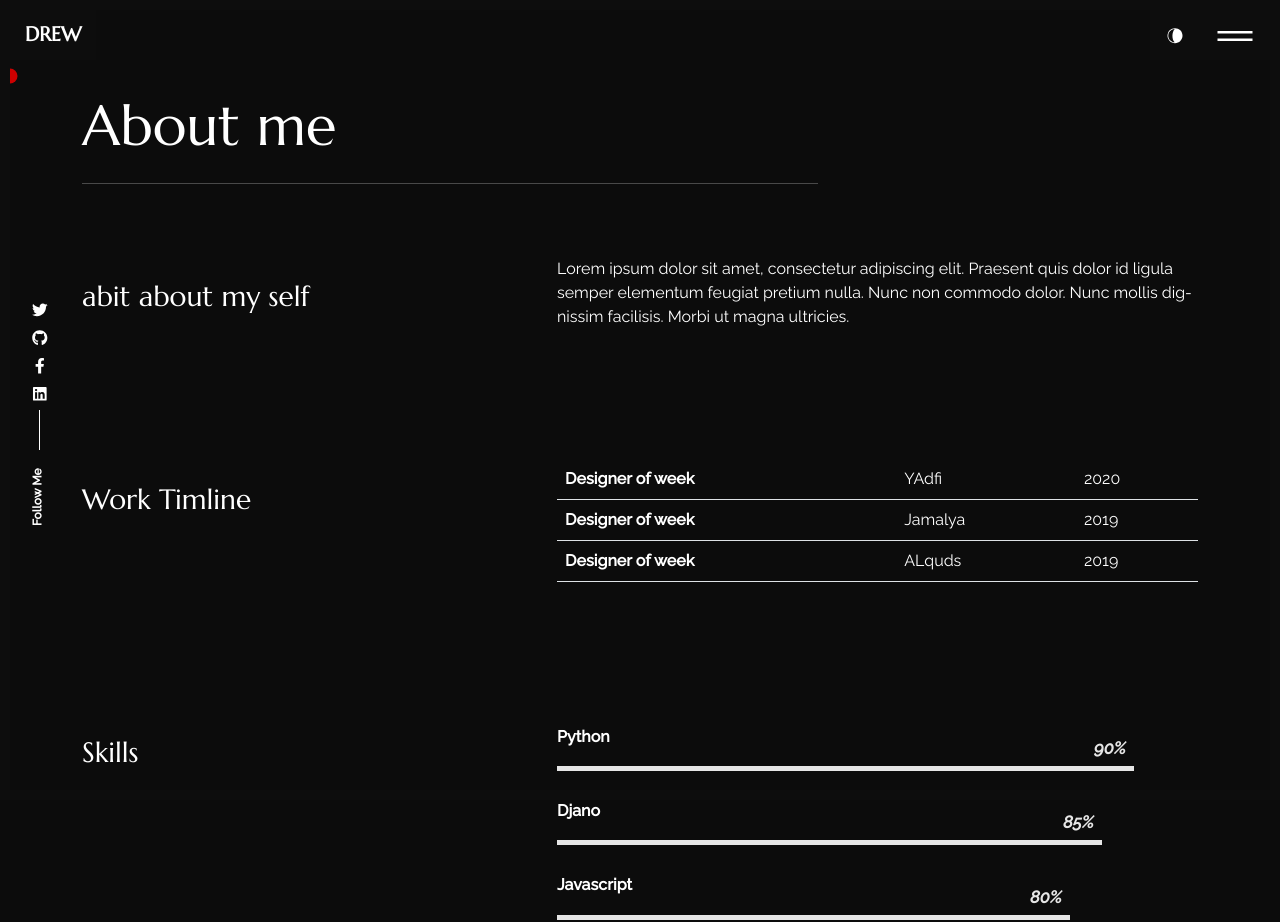
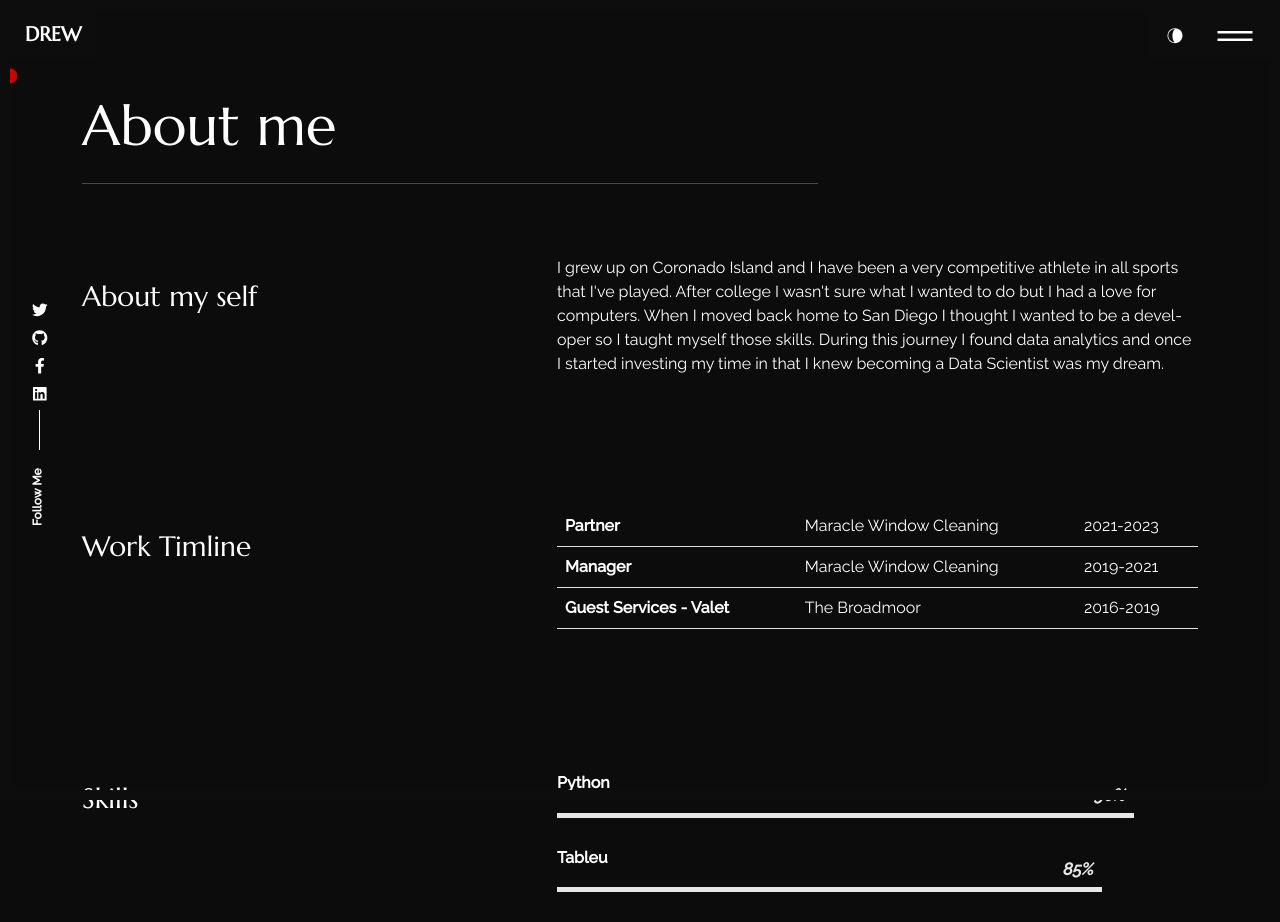
Before and after one commit to dmaracle/portfolio_site, a React (Create React App) app: page /about in a window 1280 px wide. Shown: the top 922 px of the page. Built offline with nearby package versions, Linux system fonts and the light colour scheme.

Commit message:
Update content_option.js

```diff
--- a/src/content_option.js
+++ b/src/content_option.js
@@ -7,7 +7,7 @@ const meta = {
 const introdata = {
     title: "I’m Drew Maracle",
     animated: {
-        first: "I love critical thinking!!!!!!!",
+        first: "I love critical thinking!",
         second: "I code for statistical analysis",
         third: "I develop full stack programs (Web/Python)",
     },
@@ -16,23 +16,23 @@ const introdata = {
 };
 
 const dataabout = {
-    title: "abit about my self",
-    aboutme: "Lorem ipsum dolor sit amet, consectetur adipiscing elit. Praesent quis dolor id ligula semper elementum feugiat pretium nulla. Nunc non commodo dolor. Nunc mollis dignissim facilisis. Morbi ut magna ultricies.",
+    title: "About my self",
+    aboutme: "I grew up on Coronado Island and I have been a very competitive athlete in all sports that I've played. After college I wasn't sure what I wanted to do but I had a love for computers. When I moved back home to San Diego I thought I wanted to be a developer so I taught myself those skills. During this journey I found data analytics and once I started investing my time in that I knew becoming a Data Scientist was my dream.",
 };
 const worktimeline = [{
-        jobtitle: "Designer of week",
-        where: "YAdfi",
-        date: "2020",
+        jobtitle: "Partner",
+        where: "Maracle Window Cleaning",
+        date: "2021-2023",
     },
     {
-        jobtitle: "Designer of week",
-        where: "Jamalya",
-        date: "2019",
+        jobtitle: "Manager",
+        where: "Maracle Window Cleaning",
+        date: "2019-2021",
     },
     {
-        jobtitle: "Designer of week",
-        where: "ALquds",
-        date: "2019",
+        jobtitle: "Guest Services - Valet",
+        where: "The Broadmoor",
+        date: "2016-2019",
     },
 ];
 
@@ -41,11 +41,11 @@ const skills = [{
         value: 90,
     },
     {
-        name: "Djano",
+        name: "Tableu",
         value: 85,
     },
     {
-        name: "Javascript",
+        name: "Web Dev",
         value: 80,
     },
     {
```
